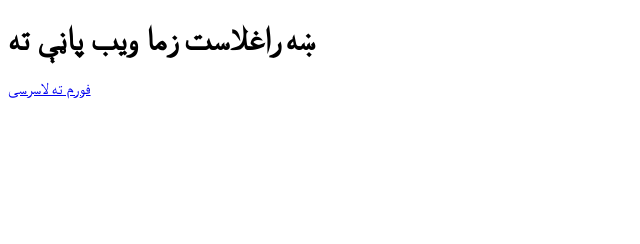
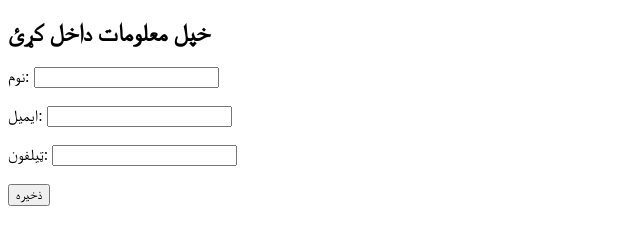
Before and after one commit to Shamsallah123/hack, a plain HTML site: page index.html in a window 1280 px wide. Shown: the whole page, without its empty margins (0-640 px from the left). Drawn offline with Linux system fonts and the light colour scheme.

Commit message:
Update index.html

```diff
--- a/index.html
+++ b/index.html
@@ -3,10 +3,38 @@
 <head>
     <meta charset="UTF-8">
     <meta name="viewport" content="width=device-width, initial-scale=1.0">
-    <title>شمس الله ویب پاڼه</title>
+    <title>معلومات داخلول</title>
 </head>
 <body>
-    <h1>ښه راغلاست زما ویب پاڼې ته</h1>
-    <p><a href="form_page.html">فورم ته لاسرسی</a></p>
+    <h2>خپل معلومات داخل کړئ</h2>
+    <form id="dataForm">
+        <label for="name">نوم:</label>
+        <input type="text" id="name" required><br><br>
+
+        <label for="email">ایمیل:</label>
+        <input type="email" id="email" required><br><br>
+
+        <label for="phone">ټیلفون:</label>
+        <input type="text" id="phone" required><br><br>
+
+        <button type="button" onclick="saveData()">ذخیره</button>
+    </form>
+
+    <script>
+        function saveData() {
+            // د کارن څخه معلومات ترلاسه کول
+            const name = document.getElementById('name').value;
+            const email = document.getElementById('email').value;
+            const phone = document.getElementById('phone').value;
+
+            // د معلوماتو ذخیره کولو
+            let users = JSON.parse(localStorage.getItem('users')) || [];
+            users.push({ name, email, phone });
+            localStorage.setItem('users', JSON.stringify(users));
+
+            alert('معلومات ذخیره شول!');
+            window.location.href = "display.html"; // په بل صفحه کې تګ
+        }
+    </script>
 </body>
 </html>
```
